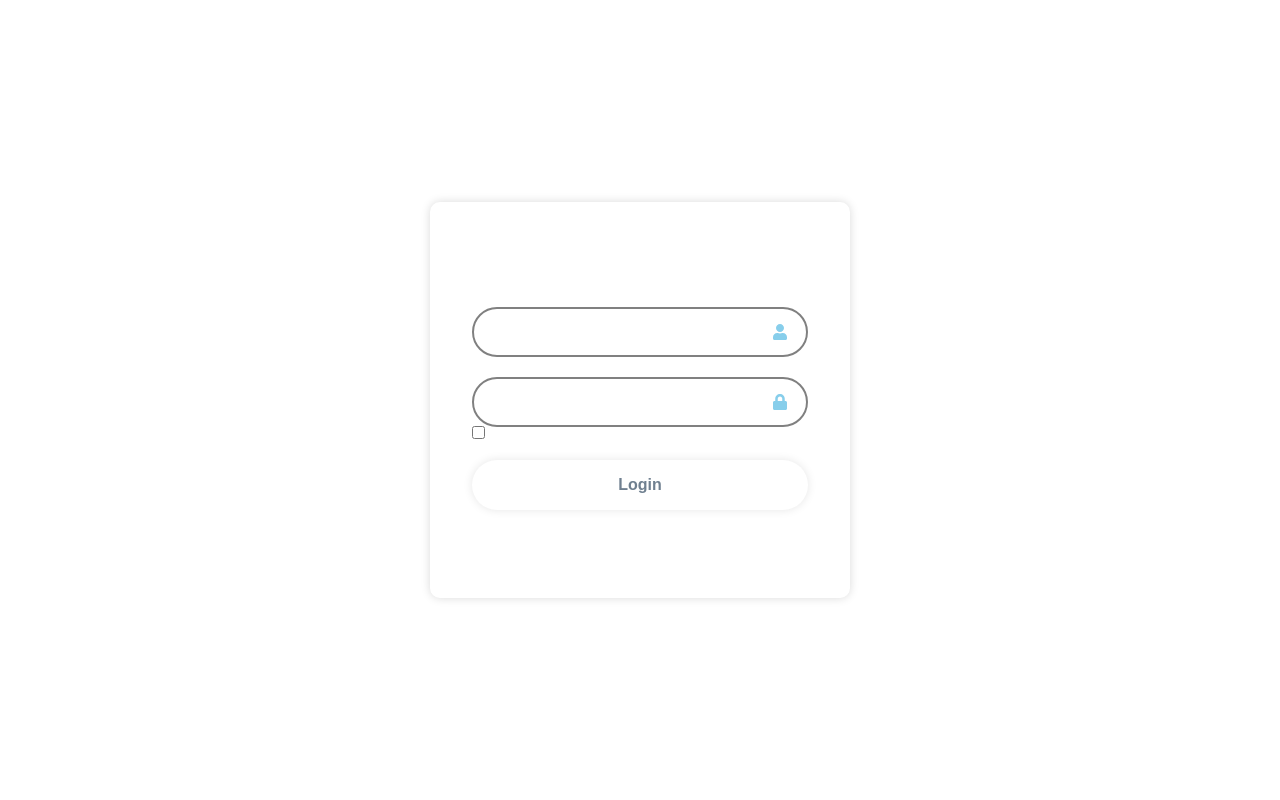
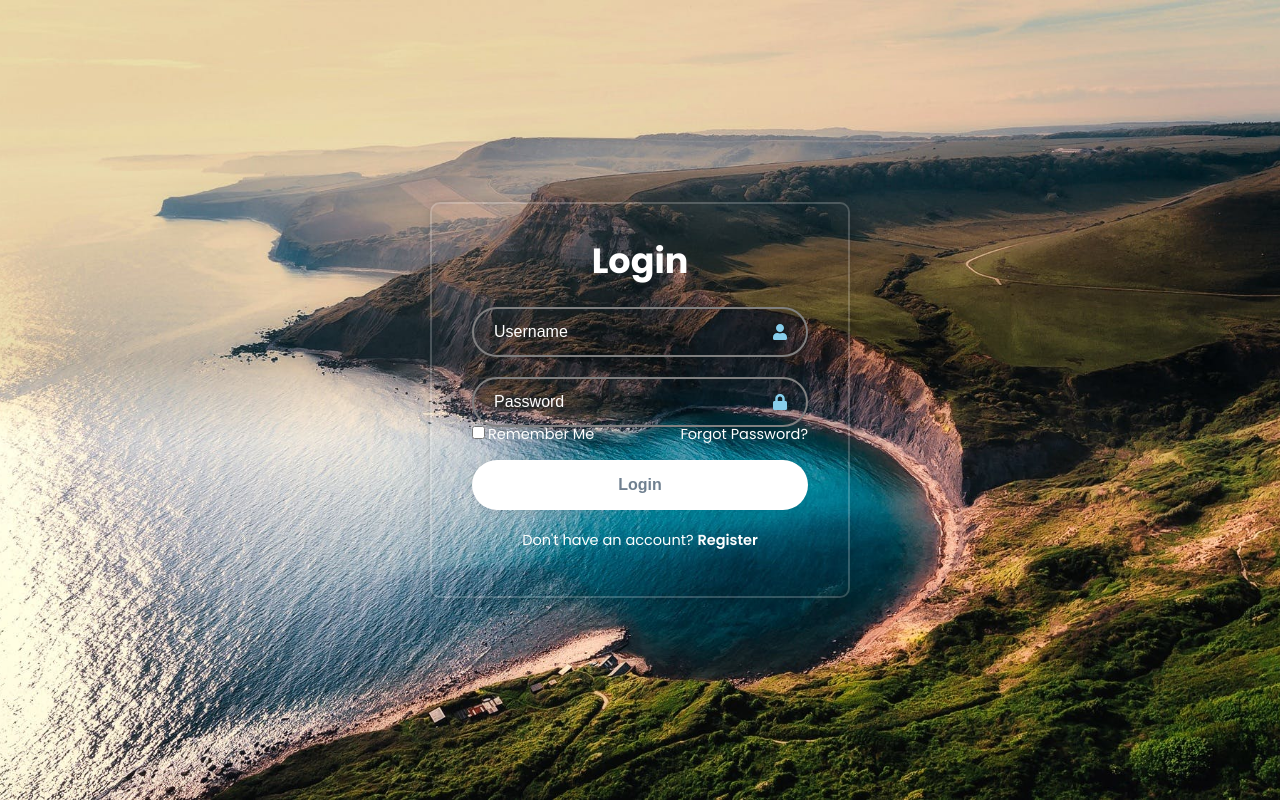
Before and after one commit to TintinSDev/React.js-Login-Form, a React (Create React App) app: page / in a window 1280 px wide. Built offline with nearby package versions, Linux system fonts and the light colour scheme; a web font is replaced by a local one.

Commit message:
Wrapper and background modified

```diff
--- a/src/index.css
+++ b/src/index.css
@@ -14,7 +14,9 @@ body {
   justify-content: center;
   align-items: center;
   min-height: 100vh;
-
+  background: url('./Components/Assets/bck.jpg') no-repeat;
+  background-size: cover;
+  background-position: center;
 }
 
 code {
```
